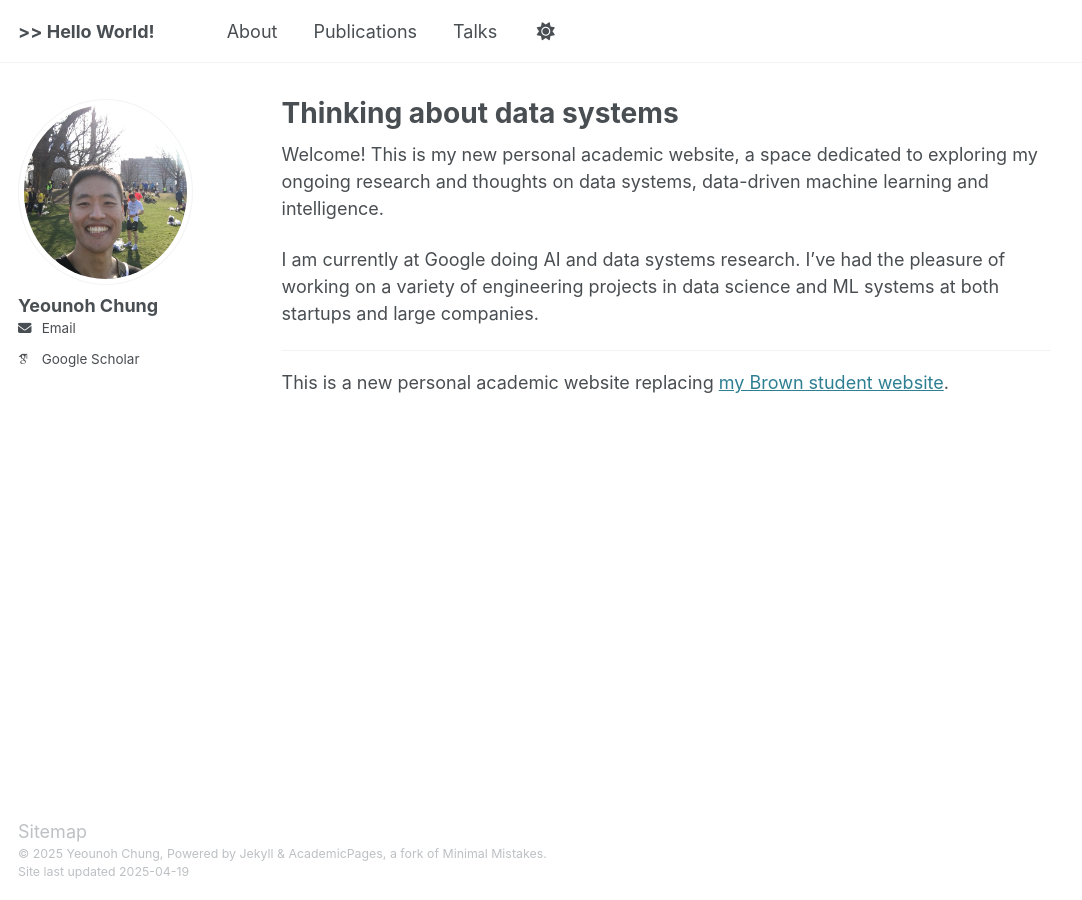
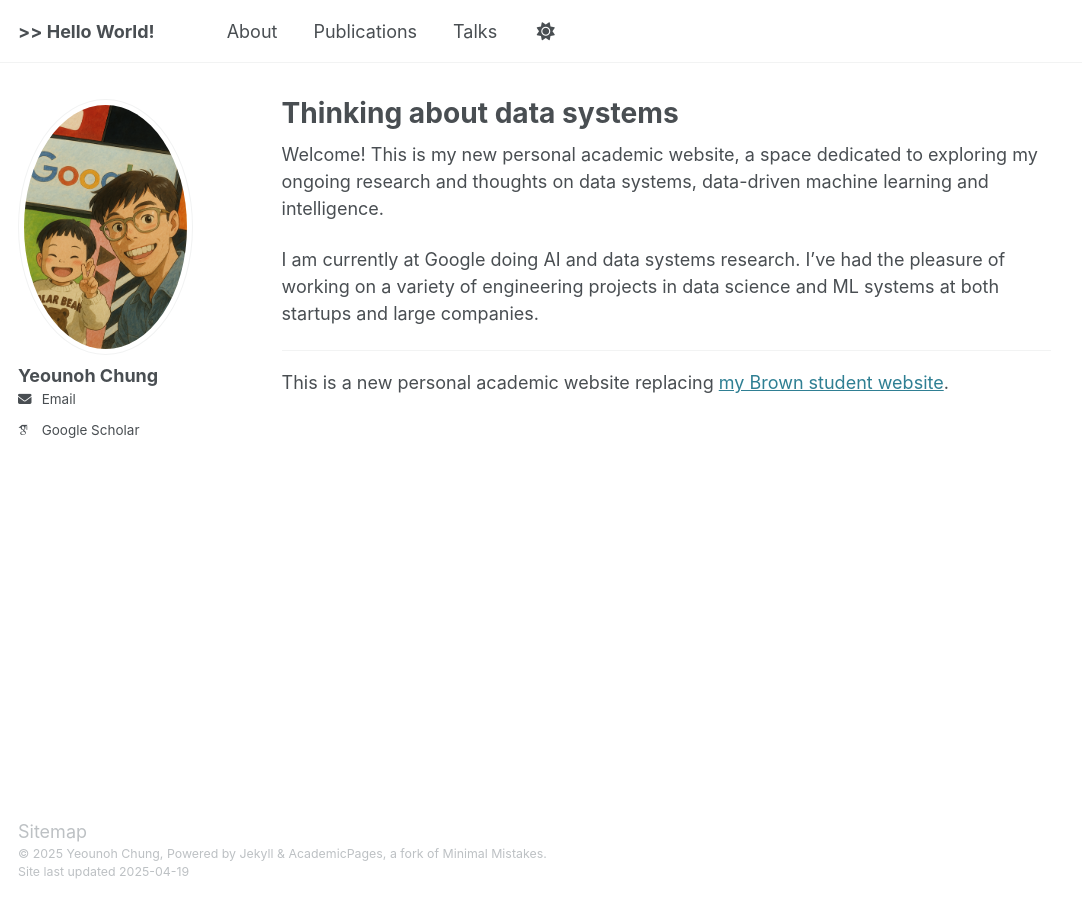
Before and after one commit to yeounoh/yeounoh.github.io, a Jekyll site: the page built from _pages/about.md, in a window 1280 px wide. Shown: the whole page, without its empty margins (0-1082 px from the left). Built offline with Jekyll 4.4.1, drawn with Linux system fonts in a browser that asks for light colours; some web fonts are replaced.

Commit message:
update profile pic

```diff
--- a/_config.yml
+++ b/_config.yml
@@ -22,7 +22,7 @@ repository               : "yeounoh/yeounoh.github.io"
 #               Additional customization can be done by editing /_includes/author-profile.html
 author:
   # Biographic information
-  avatar           : "yeounoh_pic.JPG"
+  avatar           : "yeounoh_pic2.PNG"
   name             : "Yeounoh Chung"
   #bio              :
   #employer         : "Google"
```
Also changed, not shown: images/yeounoh_pic2.PNG (added).
